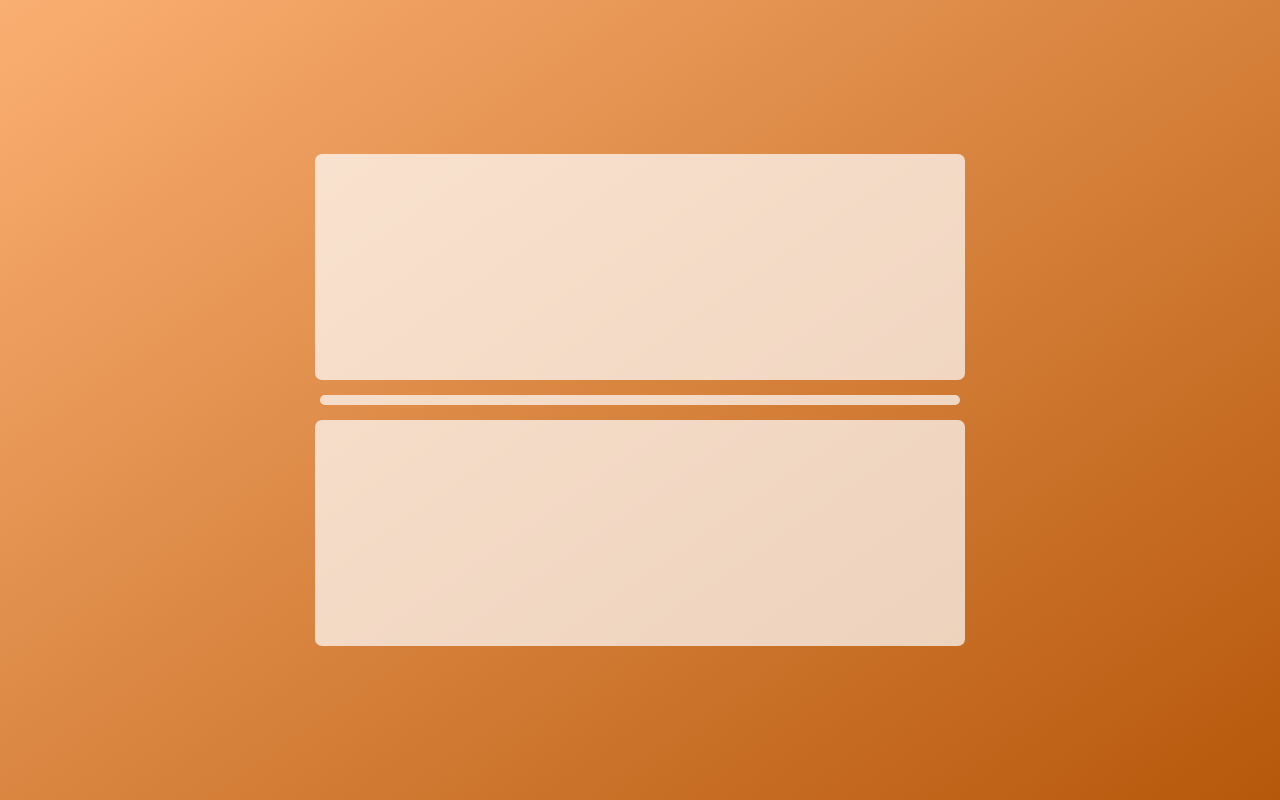
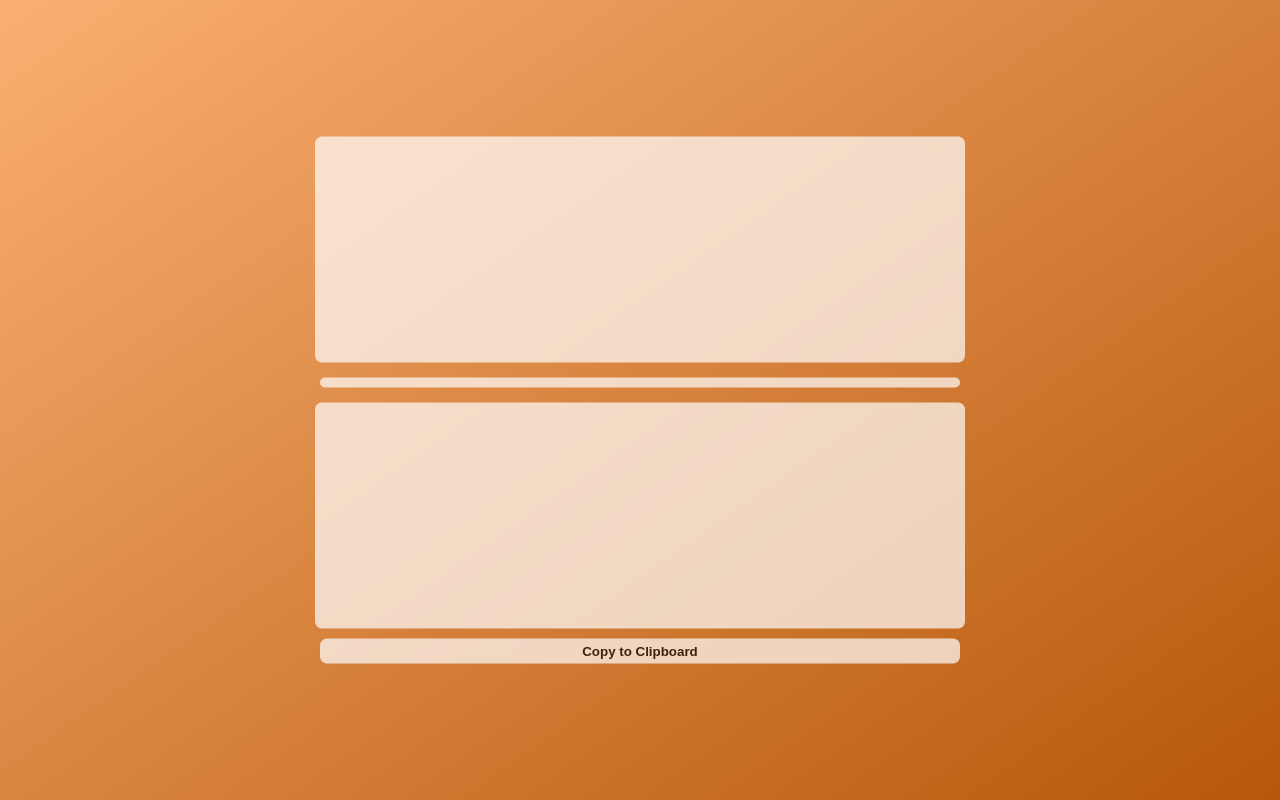
Before and after one commit to Jadens-arc/that-spongebob-meme, a plain HTML site: page index.html in a window 1280 px wide. Drawn offline with Linux system fonts and the light colour scheme.

Commit message:
added copy to clipboard

```diff
--- a/index.html
+++ b/index.html
@@ -53,6 +53,27 @@
       margin: 10px;
     }
 
+    button {
+      width: 100%;
+      margin: 5px 0;
+      padding: 5px;
+      border: none;
+      outline: none;
+      border-radius: 7px;
+      opacity: 0.7;
+      background-color: white;
+      font-weight: bold;
+      transition: all 0.2s ease;
+    }
+
+    button:hover {
+      transform: scale(1.02);
+    }
+
+    button:active {
+      transform: scale(1);
+    }
+
     @media screen and (max-width: 800px) {
       .content {
         width: 80%;
@@ -66,6 +87,7 @@
     <textarea id="input" type="text" rows="3"></textarea>
     <hr>
     <textarea id="output" type="text" rows="3" disabled></textarea>
+    <button id="copy">Copy to Clipboard</button>
   </div>
 </body>
 
@@ -73,7 +95,7 @@
   const input = document.getElementById('input');
   const output = document.getElementById('output');
 
-  input.addEventListener('input', function() {
+  input.addEventListener('input', e => {
     let oldText = input.value;
     let newText = '';
 
@@ -88,6 +110,15 @@
     output.value = newText
   })
 
+
+  const copyBtn = document.getElementById('copy');
+  copyBtn.addEventListener('click', e => {
+    output.disabled = false;
+    output.select();
+    document.execCommand("copy");
+    output.disabled = true;
+  });
+
 </script>
 
 </html>
```
